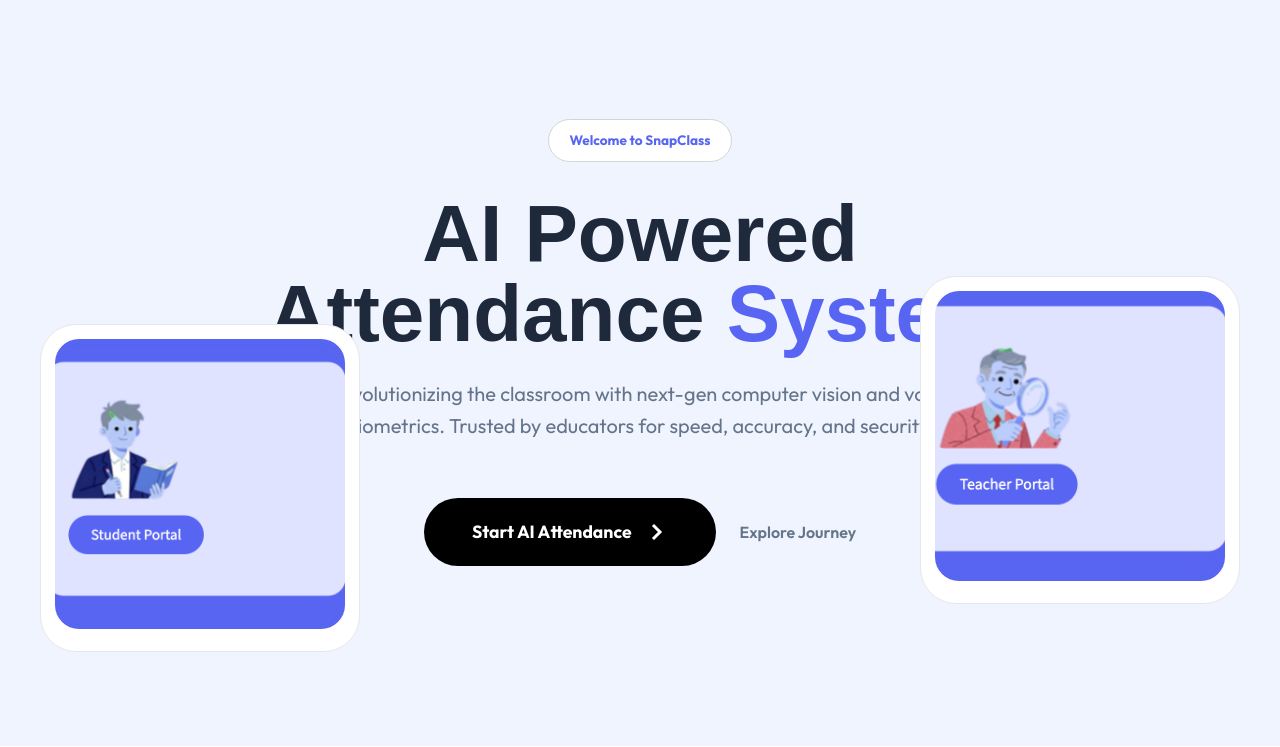
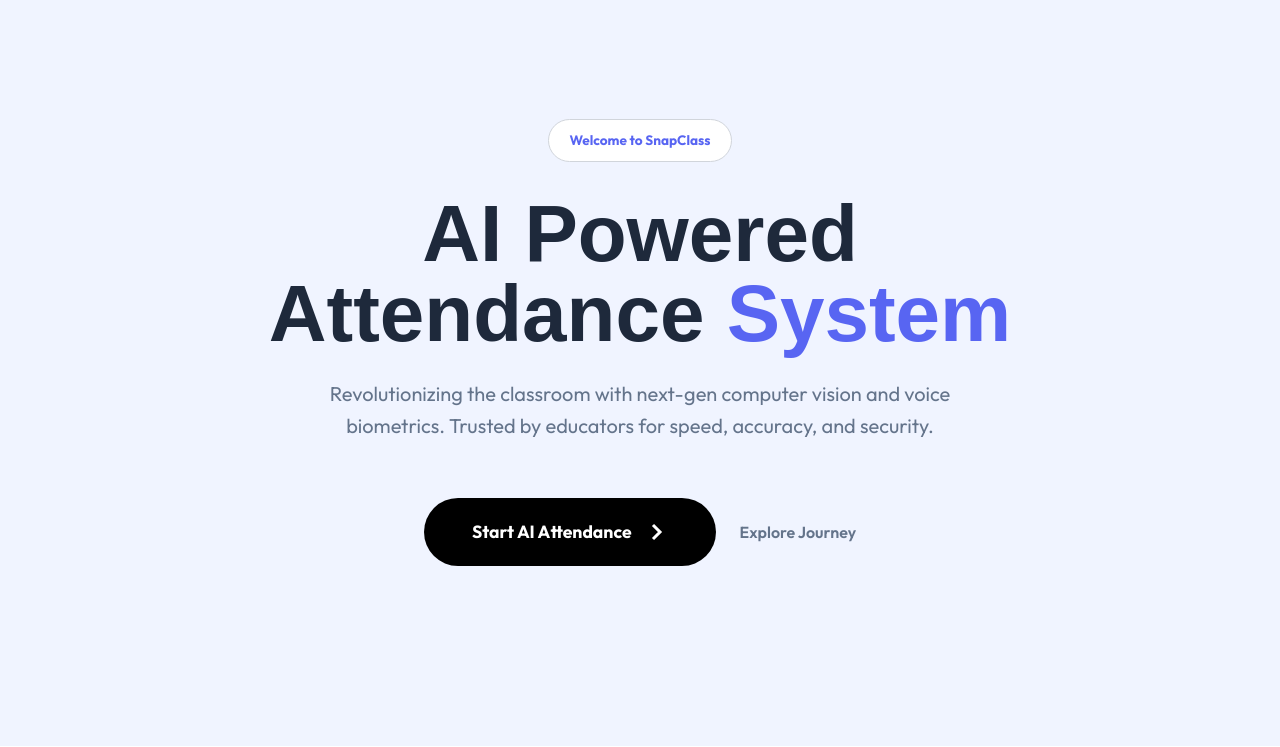
Before and after one commit to TechieRahul-svg/SmartPresence, a Flask app: page / in a window 1280 px wide. Shown: the part 76-823 px from the top of the page. Run offline with Flask 3, Linux system fonts and the light colour scheme; some web fonts are replaced.

Commit message:
Updated UI

```diff
--- a/templates/index.html
+++ b/templates/index.html
@@ -46,21 +46,6 @@
                 </svg></a>
             <a href="#journey" class="link-action">Explore Journey</a>
         </div>
-
-
-
-        <div class="floating-card card-left">
-            <div class="card-img"><img
-                src="{{ url_for('static', filename='img/demo2/snap-student.png') }}"
-                    alt="Snap Student"></div>
-        </div>
-
-        <div class="floating-card card-right">
-            <div class="card-img"><img src="{{ url_for('static', filename='img/demo2/snap-teacher.png') }}"
-                alt="Snap Teacher"></div>
-        </div>
-
-
     </header>
 
     <section id="features" class="features">
```
Also changed, not shown: app.py (line endings or trailing spaces).
